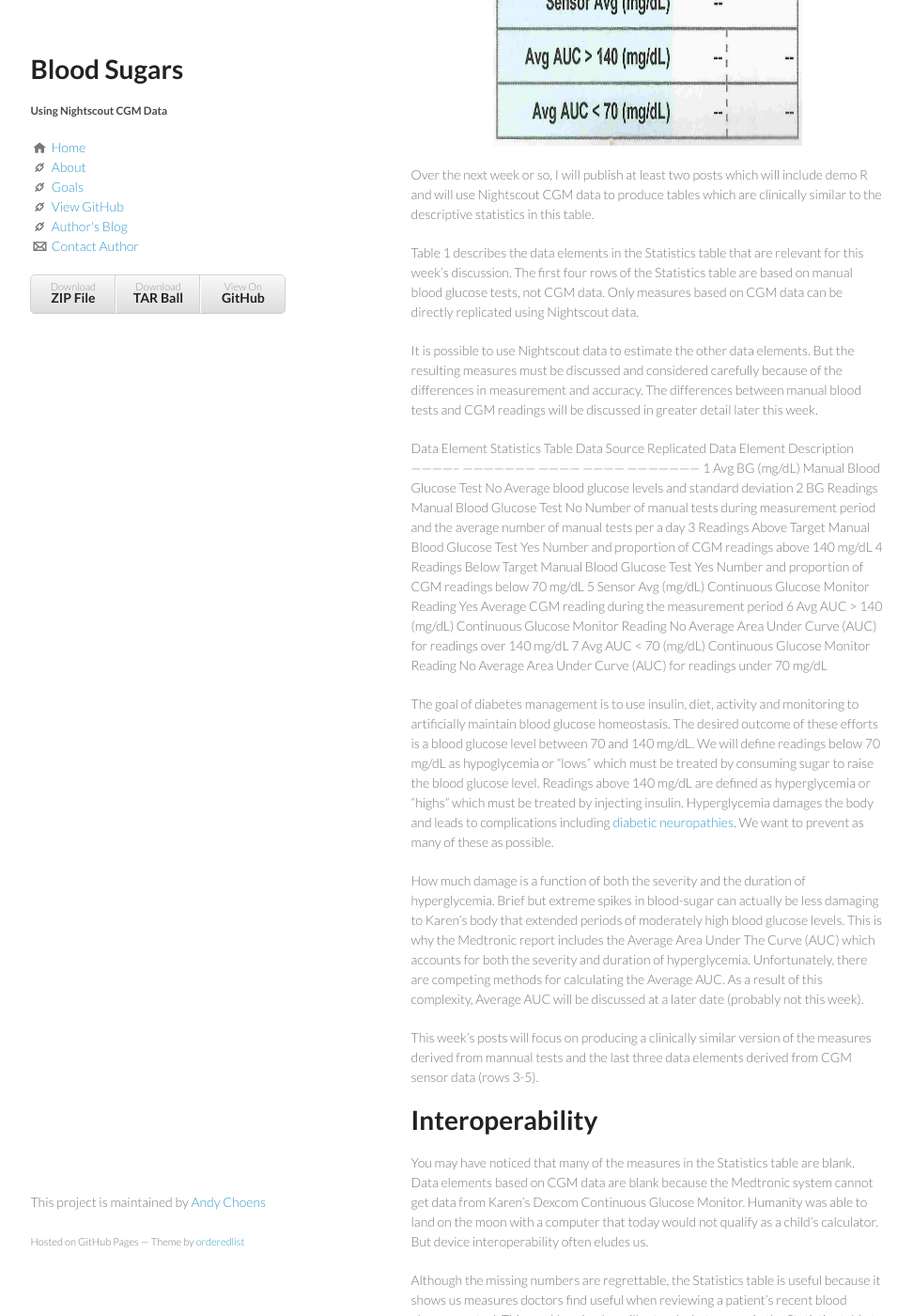
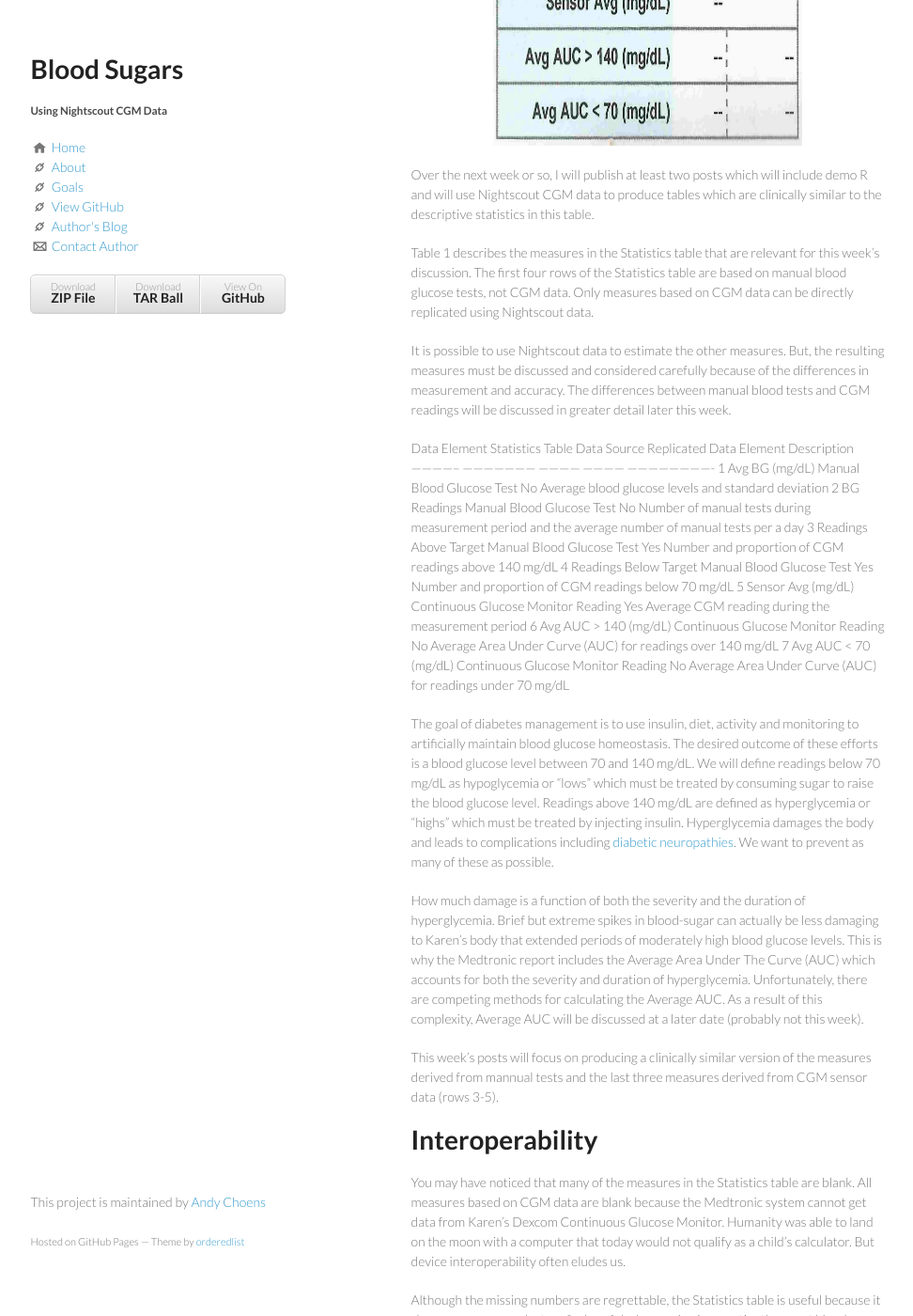
Before and after one commit to Choens/blood-sugars, a Jekyll site: the page built from _posts/2015-08-19-basic-statistics-into.md, in a window 1280 px wide and 1400 px high, scrolled down 1069 px. Shown: the whole window at 94% size, without its empty margins (142-1114 px from the left). Built offline with Jekyll 4.4.1, drawn with Linux system fonts in a browser that asks for light colours; comment, search, counter and statistics services are not loaded.

Commit message:
Improvements to language and table.

```diff
--- a/_posts/2015-08-19-basic-statistics-into.md
+++ b/_posts/2015-08-19-basic-statistics-into.md
@@ -47,27 +47,27 @@ include demo R and will use Nightscout CGM data to produce tables
 which are clinically similar to the descriptive statistics in this
 table.
 
-Table 1 describes the data elements in the Statistics table that are
+Table 1 describes the measures in the Statistics table that are
 relevant for this week's discussion. The first four rows of the
 Statistics table are based on manual blood glucose tests, not CGM
 data. Only measures based on CGM data can be directly replicated using
 Nightscout data.
 
-It is possible to use Nightscout data to estimate the other data
-elements. But the resulting measures must be discussed and considered
+It is possible to use Nightscout data to estimate the other
+measures. But, the resulting measures must be discussed and considered
 carefully because of the differences in measurement and accuracy. The
 differences between manual blood tests and CGM readings will be
 discussed in greater detail later this week.
 
- Data Element   Statistics Table       Data Source                          Replicated   Data Element Description
---------------  ---------------------  ------------                        ------------  ---------------------
- 1              Avg BG (mg/dL)         Manual Blood Glucose Test           No            Average blood glucose levels and standard deviation
- 2              BG Readings            Manual Blood Glucose Test           No            Number of manual tests during measurement period and the average number of manual tests per a day
- 3              Readings Above Target  Manual Blood Glucose Test           Yes           Number and proportion of CGM readings above 140 mg/dL
- 4              Readings Below Target  Manual Blood Glucose Test           Yes           Number and proportion of CGM readings below 70 mg/dL
- 5              Sensor Avg (mg/dL)     Continuous Glucose Monitor Reading  Yes           Average CGM reading during the measurement period
- 6              Avg AUC > 140 (mg/dL)  Continuous Glucose Monitor Reading  No            Average Area Under Curve (AUC) for readings over 140 mg/dL
- 7              Avg AUC < 70 (mg/dL)   Continuous Glucose Monitor Reading  No            Average Area Under Curve (AUC) for readings under 70 mg/dL
+ Data Element    Statistics Table        Data Source                           Replicated    Data Element Description
+--------------   ---------------------   ------------                         ------------   -------------------------
+ 1               Avg BG (mg/dL)          Manual Blood Glucose Test            No             Average blood glucose levels and standard deviation
+ 2               BG Readings             Manual Blood Glucose Test            No             Number of manual tests during measurement period and the average number of manual tests per a day
+ 3               Readings Above Target   Manual Blood Glucose Test            Yes            Number and proportion of CGM readings above 140 mg/dL
+ 4               Readings Below Target   Manual Blood Glucose Test            Yes            Number and proportion of CGM readings below 70 mg/dL
+ 5               Sensor Avg (mg/dL)      Continuous Glucose Monitor Reading   Yes            Average CGM reading during the measurement period
+ 6               Avg AUC > 140 (mg/dL)   Continuous Glucose Monitor Reading   No             Average Area Under Curve (AUC) for readings over 140 mg/dL
+ 7               Avg AUC < 70 (mg/dL)    Continuous Glucose Monitor Reading   No             Average Area Under Curve (AUC) for readings under 70 mg/dL
 
 The goal of diabetes management is to use insulin, diet, activity and
 monitoring to artificially maintain blood glucose homeostasis. The
@@ -91,13 +91,13 @@ this complexity, Average AUC will be discussed at a later date
 (probably not this week).
 
 This week's posts will focus on producing a clinically similar version
-of the measures derived from mannual tests and the last three data
-elements derived from CGM sensor data (rows 3-5).
+of the measures derived from mannual tests and the last three measures
+derived from CGM sensor data (rows 3-5).
 
 # Interoperability
 
 You may have noticed that many of the measures in the Statistics table
-are blank. Data elements based on CGM data are blank because the
+are blank. All measures based on CGM data are blank because the
 Medtronic system cannot get data from Karen's Dexcom Continuous
 Glucose Monitor. Humanity was able to land on the moon with a computer
 that today would not qualify as a child's calculator. But device
```
